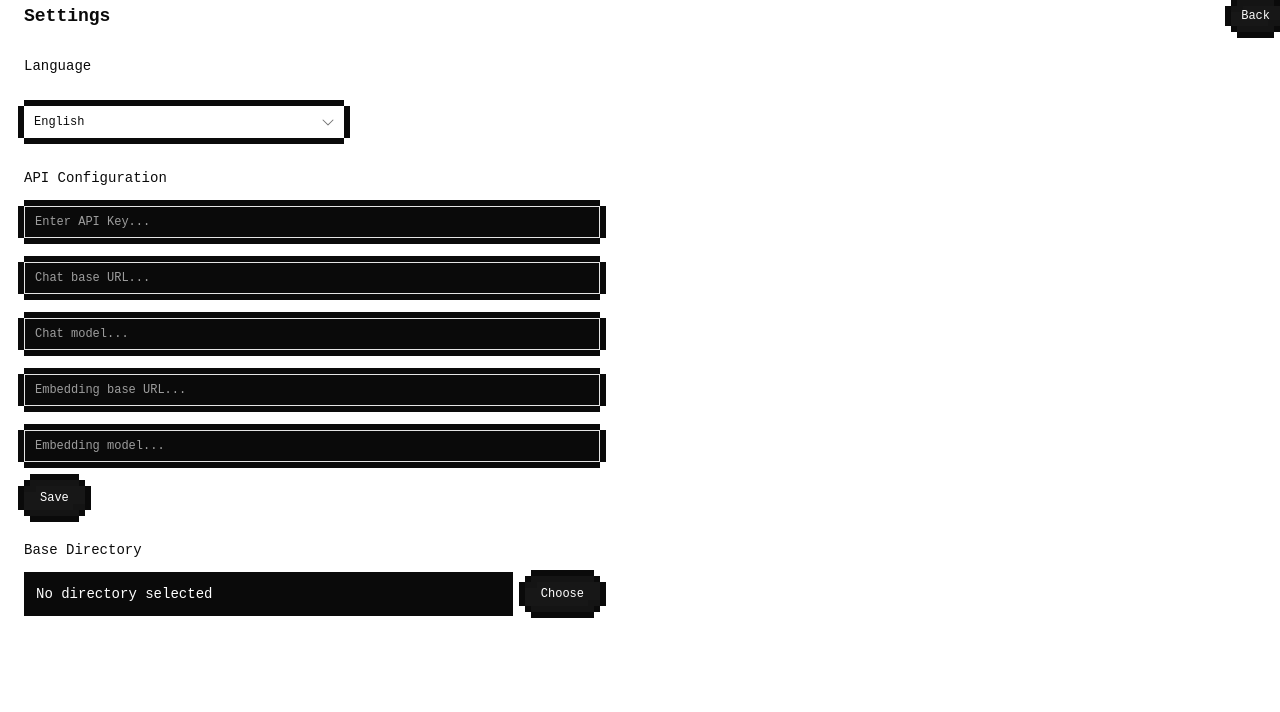
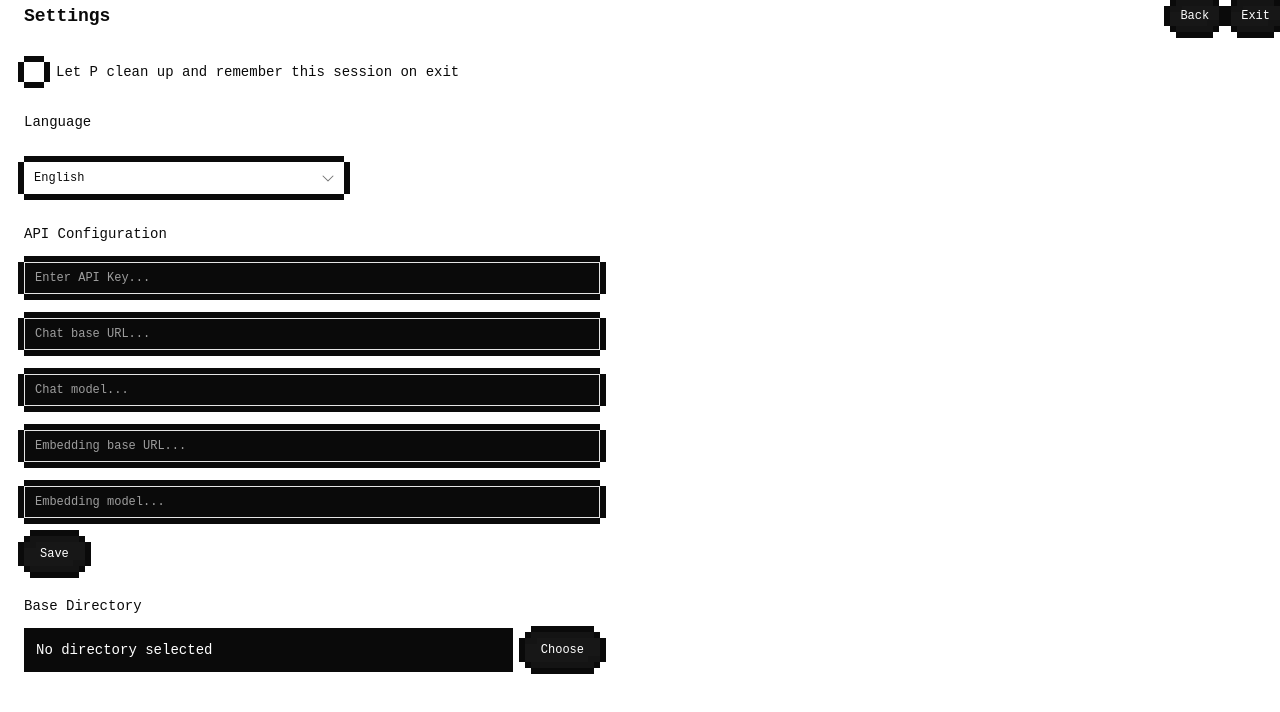
Before and after one commit to Calc1te/MN-3M0_5YNE, a React (Vite) app: page /settings in a window 1280 px wide. Shown: the top 712 px of the page. Built offline with nearby package versions, Linux system fonts and the light colour scheme.

Commit message:
update: settings

```diff
--- a/src/api_caller.ts
+++ b/src/api_caller.ts
@@ -398,6 +398,53 @@ export async function createMemoryVector(
   };
 }
 
+export async function summarizeExitMemory(context: {
+  language: string;
+  baseDir?: string;
+  barRootParent?: string;
+}): Promise<string> {
+  const config = await getRuntimeLlmConfig();
+  if (!config.chatBaseUrl) {
+    throw new Error("Missing VITE_BARTENDER_URL");
+  }
+  if (!config.chatModel) {
+    throw new Error("Missing VITE_ARK_ENDPOINT_ID");
+  }
+  if (!config.apiKey) {
+    throw new Error(i18n.t("errors.missingApiKey"));
+  }
+
+  const isZh = context.language.startsWith("zh");
+  const openai = createOpenAiClient(config.apiKey, config.chatBaseUrl);
+  const completion = await openai.chat.completions.create({
+    model: config.chatModel,
+    temperature: 0.4,
+    messages: [
+      {
+        role: "system",
+        content: isZh
+          ? "你是酒保 P。用户即将退出应用。生成一条可以写入长期记忆的简短总结，只记录稳定偏好、配置位置、使用意图或值得下次复用的上下文。不要包含 API key、密钥、完整 base URL、令牌或敏感凭据。只输出记忆正文。"
+          : "You are bartender P. The user is exiting the app. Generate one short long-term memory note, only covering stable preferences, configured locations, user intent, or context worth reusing next time. Do not include API keys, secrets, full base URLs, tokens, or sensitive credentials. Output only the memory text.",
+      },
+      {
+        role: "user",
+        content: JSON.stringify({
+          language: context.language,
+          baseDir: context.baseDir || "",
+          barRootParent: context.barRootParent || "",
+          exitedAt: new Date().toISOString(),
+        }),
+      },
+    ],
+  });
+
+  const content = completion.choices[0]?.message?.content?.trim();
+  if (!content) {
+    throw new Error(i18n.t("errors.emptyModelResponse"));
+  }
+  return content;
+}
+
 function normalizeMemoryTags(tags: unknown): string[] {
   if (Array.isArray(tags)) {
     return tags.flatMap(normalizeMemoryTags);
--- /dev/null
+++ b/src/components/ui/8bit/checkbox.tsx
@@ -0,0 +1,55 @@
+import type * as React from "react";
+
+import type * as CheckboxPrimitive from "@radix-ui/react-checkbox";
+import { type VariantProps, cva } from "class-variance-authority";
+
+import { cn } from "@/lib/utils";
+
+import { Checkbox as ShadcnCheckbox } from "@/components/ui/checkbox";
+
+import "@/components/ui/8bit/styles/retro.css";
+
+export const checkboxVariants = cva("", {
+  variants: {
+    font: {
+      normal: "",
+      retro: "retro",
+    },
+  },
+  defaultVariants: {
+    font: "retro",
+  },
+});
+
+export interface BitCheckboxProps
+  extends React.ComponentProps<typeof CheckboxPrimitive.Root>,
+    VariantProps<typeof checkboxVariants> {
+  asChild?: boolean;
+}
+
+function Checkbox({ className, font, ...props }: BitCheckboxProps) {
+  return (
+    <div
+      className={cn(
+        "relative flex items-center justify-center border-y-6 border-foreground dark:border-ring",
+        className
+      )}
+    >
+      <ShadcnCheckbox
+        className={cn(
+          "rounded-none size-5 ring-0 border-none",
+          font !== "normal" && "retro",
+          className
+        )}
+        {...props}
+      />
+
+      <div
+        className="absolute inset-0 border-x-6 -mx-1.5 border-foreground dark:border-ring pointer-events-none"
+        aria-hidden="true"
+      />
+    </div>
+  );
+}
+
+export { Checkbox };
--- /dev/null
+++ b/src/components/ui/checkbox.tsx
@@ -0,0 +1,31 @@
+import * as React from "react"
+import { Checkbox as CheckboxPrimitive } from "radix-ui"
+
+import { cn } from "@/lib/utils"
+import { CheckIcon } from "@phosphor-icons/react"
+
+function Checkbox({
+  className,
+  ...props
+}: React.ComponentProps<typeof CheckboxPrimitive.Root>) {
+  return (
+    <CheckboxPrimitive.Root
+      data-slot="checkbox"
+      className={cn(
+        "peer relative flex size-4 shrink-0 items-center justify-center rounded-none border border-input transition-colors outline-none group-has-disabled/field:opacity-50 after:absolute after:-inset-x-3 after:-inset-y-2 focus-visible:border-ring focus-visible:ring-1 focus-visible:ring-ring/50 disabled:cursor-not-allowed disabled:opacity-50 aria-invalid:border-destructive aria-invalid:ring-1 aria-invalid:ring-destructive/20 aria-invalid:aria-checked:border-primary dark:bg-input/30 dark:aria-invalid:border-destructive/50 dark:aria-invalid:ring-destructive/40 data-checked:border-primary data-checked:bg-primary data-checked:text-primary-foreground dark:data-checked:bg-primary",
+        className
+      )}
+      {...props}
+    >
+      <CheckboxPrimitive.Indicator
+        data-slot="checkbox-indicator"
+        className="grid place-content-center text-current transition-none [&>svg]:size-3.5"
+      >
+        <CheckIcon
+        />
+      </CheckboxPrimitive.Indicator>
+    </CheckboxPrimitive.Root>
+  )
+}
+
+export { Checkbox }
--- a/src/components/views/bartender_main.tsx
+++ b/src/components/views/bartender_main.tsx
@@ -1,4 +1,4 @@
-import { useState } from "react";
+import { useEffect, useState } from "react";
 import { useTranslation } from "react-i18next";
 
 import {
@@ -19,7 +19,15 @@ import {
   isBartenderState,
 } from "@/uiControllers/bartender";
 
-export default function BartenderMain() {
+interface BartenderMainProps {
+  showSetupCompletePrompt?: boolean;
+  onSetupCompletePromptShown?: () => void;
+}
+
+export default function BartenderMain({
+  showSetupCompletePrompt = false,
+  onSetupCompletePromptShown,
+}: BartenderMainProps) {
   const { t, i18n } = useTranslation();
   const language = i18n.resolvedLanguage ?? i18n.language;
   const isZh = Boolean(language && language.startsWith("zh"));
@@ -31,6 +39,18 @@ export default function BartenderMain() {
   const [isLoading, setIsLoading] = useState(false);
   const [isSpeaking, setIsSpeaking] = useState(false);
   const [error, setError] = useState<string | null>(null);
+
+  useEffect(() => {
+    if (!showSetupCompletePrompt) {
+      return;
+    }
+
+    setReply(t("prompts.setup_complete"));
+    setToolStatus("");
+    setError(null);
+    setIsSpeaking(false);
+    onSetupCompletePromptShown?.();
+  }, [onSetupCompletePromptShown, showSetupCompletePrompt, t]);
 
   const applyToolStateChanges = (toolResults: BartenderToolResult[]) => {
     for (const { call, result } of toolResults) {
@@ -182,7 +202,7 @@ export default function BartenderMain() {
         </div>
       )}
       <PSprite
-        className="p-sprite-container self-end"
+        className="p-sprite-container self-end" data-tauri-drag-region
         {...ghostModeRegionProps}
       />
 
--- a/src/components/views/settings/panel.tsx
+++ b/src/components/views/settings/panel.tsx
@@ -1,9 +1,12 @@
 import { useEffect, useState } from "react";
 import { useTranslation } from "react-i18next";
 import { useNavigate } from "react-router-dom";
+import { invoke } from "@tauri-apps/api/core";
 
+import { createMemoryVector, summarizeExitMemory } from "@/api_caller";
 import DirectorySelector from "@/components/directory-selector";
 import { Button } from "@/components/ui/8bit/button";
+import { Checkbox } from "@/components/ui/8bit/checkbox";
 import { Input } from "@/components/ui/8bit/input";
 import {
   Select,
@@ -29,6 +32,8 @@ export default function SettingsPanel() {
   const selectValue = language === "zh-CN" ? "zh-CN" : "en";
   const [config, setConfig] = useState<AppConfig>(() => buildDefaultAppConfig());
   const [configStatus, setConfigStatus] = useState<string | null>(null);
+  const [exitStatus, setExitStatus] = useState<string | null>(null);
+  const [isExiting, setIsExiting] = useState(false);
 
   useEffect(() => {
     void getAppConfig()
@@ -53,18 +58,82 @@ export default function SettingsPanel() {
   const updateConfig = (patch: Partial<AppConfig>) => {
     setConfig((current) => ({ ...current, ...patch }));
     setConfigStatus(null);
+    setExitStatus(null);
+  };
+
+  const handleExit = async () => {
+    setIsExiting(true);
+    setExitStatus(null);
+
+    try {
+      const savedConfig = await saveAppConfig(config);
+      setConfig(savedConfig);
+
+      if (savedConfig.Remember_On_Exit) {
+        setExitStatus(t("ui.exitMemorySaving"));
+        const summary = await summarizeExitMemory({
+          language,
+          baseDir: savedConfig.Base_Dir,
+          barRootParent: savedConfig.Bar_Root_Parent,
+        });
+        const memory = await createMemoryVector(summary, summary);
+        await invoke("add_memory", {
+          text: summary,
+          vector: Array.from(memory.vector),
+          tags: ["exit", "session_summary"],
+        });
+      }
+
+      await invoke("quit_app");
+    } catch (error) {
+      setExitStatus(
+        error instanceof Error ? error.message : "Failed to exit cleanly",
+      );
+      setIsExiting(false);
+    }
   };
 
   return (
     <main className={cn("container flex flex-col gap-6 ", isZh && "font-ui-cn")}>
       <div className="flex items-center justify-between w-full">
         <h1 className="text-lg font-semibold pl-6">{t("menu.settings")}</h1>
-        <Button font="normal" onClick={() => navigate("/bartender-main")}>
-          {t("ui.back")}
-        </Button>
+        <div className="flex items-center gap-3">
+          <Button
+            font="normal"
+            onClick={() => navigate("/bartender-main")}
+            disabled={isExiting}
+          >
+            {t("ui.back")}
+          </Button>
+          <Button
+            font="normal"
+            onClick={() => void handleExit()}
+            disabled={isExiting}
+            className="text-background"
+          >
+            {t("ui.exit")}
+          </Button>
+        </div>
       </div>
 
       <div className="flex flex-col gap-6 pl-6 w-full">
+        <section className="flex w-full max-w-xl flex-col gap-3">
+          <label className="flex items-center gap-3 text-sm">
+            <Checkbox
+              checked={config.Remember_On_Exit}
+              onCheckedChange={(checked) =>
+                updateConfig({ Remember_On_Exit: checked === true })
+              }
+              disabled={isExiting}
+              font="normal"
+            />
+            <span>{t("ui.rememberOnExit")}</span>
+          </label>
+          {exitStatus && (
+            <div className="text-xs text-foreground/70">{exitStatus}</div>
+          )}
+        </section>
+
         <section className="flex flex-col gap-6 max-w-xs">
           <span className="text-sm">{t("ui.language")}</span>
           <Select value={selectValue} onValueChange={(value) => void i18n.changeLanguage(value)}>
--- a/src/lib/app-config.ts
+++ b/src/lib/app-config.ts
@@ -11,6 +11,7 @@ export interface AppConfig {
   Embedding_Base_URL: string;
   Embedding_Model: string;
   Setup_Completed: boolean;
+  Remember_On_Exit: boolean;
 }
 
 export interface InitialSetupStatus {
@@ -42,6 +43,7 @@ export function buildDefaultAppConfig(): AppConfig {
     Embedding_Base_URL: "",
     Embedding_Model: "",
     Setup_Completed: false,
+    Remember_On_Exit: false,
   };
 }
 
--- a/src/locales/en/translation.json
+++ b/src/locales/en/translation.json
@@ -27,6 +27,9 @@
     "embeddingModelPlaceholder": "Embedding model...",
     "configSave": "Save",
     "configSaved": "Configuration saved",
+    "exit": "Exit",
+    "rememberOnExit": "Let P clean up and remember this session on exit",
+    "exitMemorySaving": "P is cleaning the bar...",
     "about": "This is about page"
   },
   "setup": {
@@ -59,6 +62,7 @@
     "startup": {
       "first": "This is your first launch.",
       "stale": "{{user}} last launched you {{days}} days ago."
-    }
+    },
+    "setup_complete": "Fine. The bar is wired, the shelves are assigned, and I have enough keys to start ruining your file pile with style. Type something when you want a drink."
   }
 }
--- a/src/locales/zh-CN/translation.json
+++ b/src/locales/zh-CN/translation.json
@@ -27,6 +27,9 @@
     "embeddingModelPlaceholder": "Embedding 模型...",
     "configSave": "保存",
     "configSaved": "配置已保存",
+    "exit": "退出",
+    "rememberOnExit": "退出时让 P 打扫酒吧并记住这次会话",
+    "exitMemorySaving": "P 正在打扫酒吧……",
     "viteLogoAlt": "Vite 图标",
     "tauriLogoAlt": "Tauri 图标",
     "about": "关于"
@@ -61,6 +64,7 @@
     "startup": {
       "first": "这是你第一次启动",
       "stale": "{{user}}上一次启动你已经是{{days}}天前"
-    }
+    },
+    "setup_complete": "行。吧台接好了，货架归位了，钥匙也塞进来了。现在把你的文件堆丢过来，我会把它们调成像样一点的东西。"
   }
 }
```
Also changed, not shown: src/App.tsx (+24 -8 lines), 1 other file (tests, documents, lock files or other folders).
